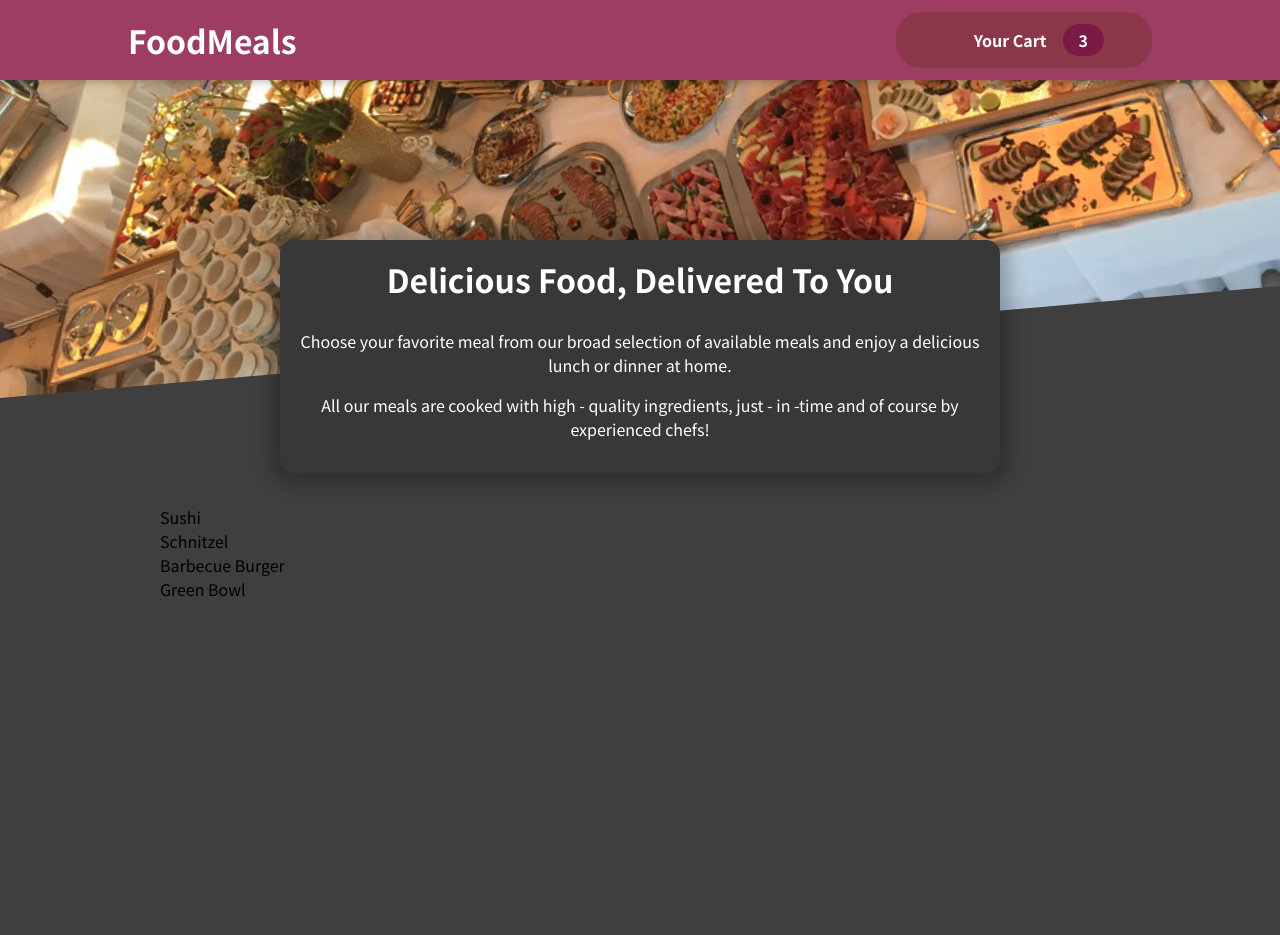
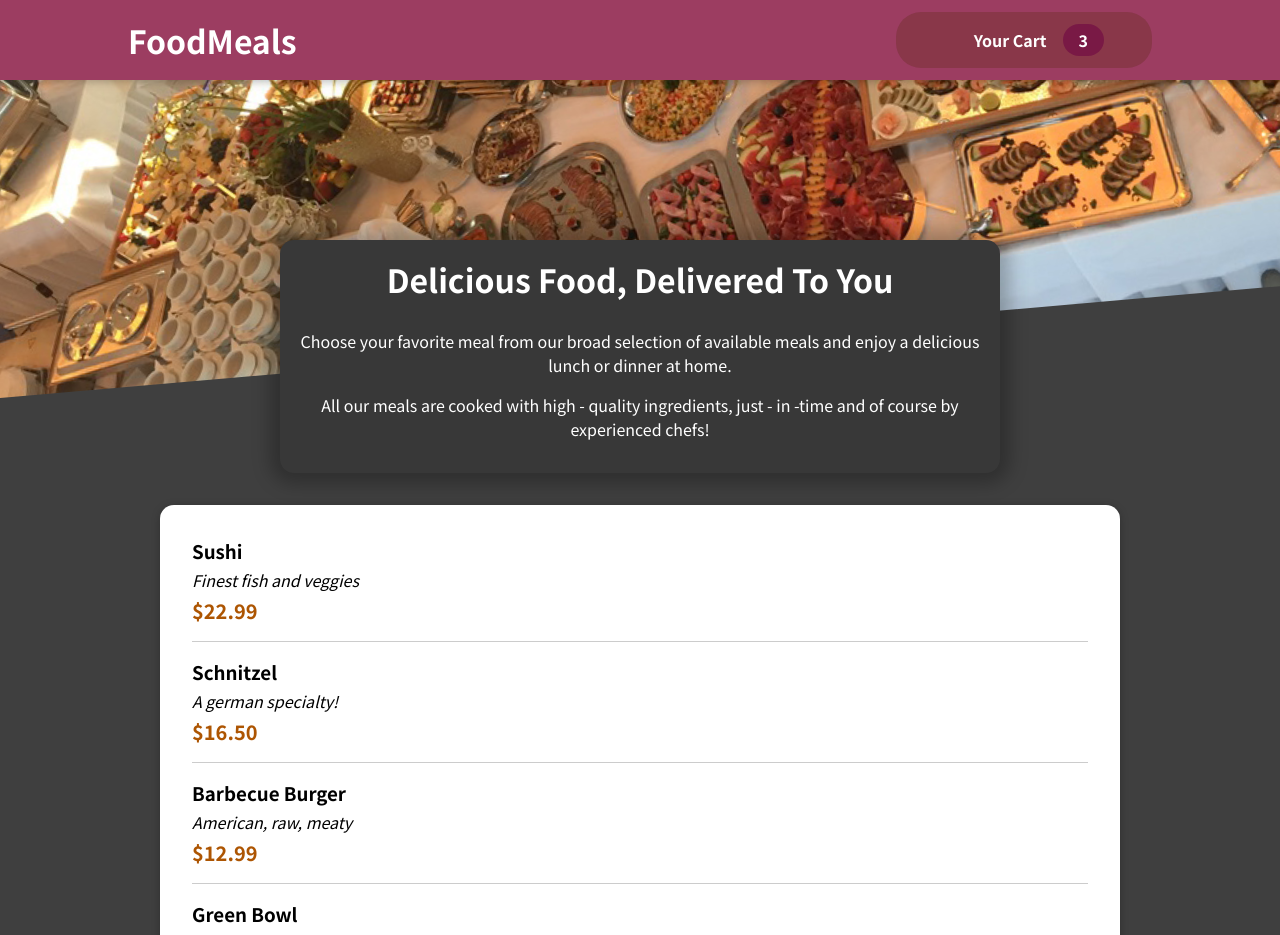
Before and after one commit to asmaaadel0/Food-Order, a React (Create React App) app: page / in a window 1280 px wide. Shown: the top 935 px of the page. Before the commit the page ends 800 px from the top, so only its background shows below. Built offline with nearby package versions, Linux system fonts and the light colour scheme; some icons are missing.

Commit message:
update available meals

```diff
--- a/src/components/Meals/AvailableMeals.js
+++ b/src/components/Meals/AvailableMeals.js
@@ -1,3 +1,6 @@
+import Card from "../UI/Card";
+import MealItem from "./MealItem/MealItem";
+
 import classes from "./AvailableMeals.module.css";
 
 const DUMMY_MEALS = [
@@ -28,10 +31,19 @@
 ];
 
 const AvailableMeals = () => {
-  const mealsList = DUMMY_MEALS.map((meal) => <li> {meal.name} </li>);
+  const mealsList = DUMMY_MEALS.map((meal) => (
+    <MealItem
+      key={meal.id}
+      name={meal.name}
+      description={meal.description}
+      price={meal.price}
+    />
+  ));
   return (
     <section className={classes.meals}>
-      <ul> {mealsList} </ul>{" "}
+      <Card>
+        <ul> {mealsList} </ul>{" "}
+      </Card>{" "}
     </section>
   );
 };
--- /dev/null
+++ b/src/components/Meals/MealItem/MealItem.js
@@ -0,0 +1,17 @@
+import classes from "./MealItem.module.css";
+
+const MealItem = (props) => {
+  const price = `$${props.price.toFixed(2)}`;
+  return (
+    <li className={classes.meal}>
+      <div>
+        <h3> {props.name} </h3>{" "}
+        <div className={classes.description}> {props.description} </div>{" "}
+        <div className={classes.price}> {price} </div>{" "}
+      </div>{" "}
+      <div> </div>{" "}
+    </li>
+  );
+};
+
+export default MealItem;
--- /dev/null
+++ b/src/components/Meals/MealItem/MealItem.module.css
@@ -0,0 +1,22 @@
+.meal {
+  display: flex;
+  justify-content: space-between;
+  margin: 1rem;
+  padding-bottom: 1rem;
+  border-bottom: 1px solid #ccc;
+}
+
+.meal h3 {
+  margin: 0 0 0.25rem 0;
+}
+
+.description {
+  font-style: italic;
+}
+
+.price {
+  margin-top: 0.25rem;
+  font-weight: bold;
+  color: #ad5502;
+  font-size: 1.25rem;
+}
--- /dev/null
+++ b/src/components/UI/Card.js
@@ -0,0 +1,7 @@
+import classes from "./Card.module.css";
+
+const Card = (props) => {
+  return <div className={classes.card}> {props.children} </div>;
+};
+
+export default Card;
--- /dev/null
+++ b/src/components/UI/Card.module.css
@@ -0,0 +1,6 @@
+.card {
+  padding: 1rem;
+  box-shadow: 0 2px 8px rgba(0, 0, 0, 0.25);
+  border-radius: 14px;
+  background-color: white;
+}
```
Also changed, not shown: src/components/Meals/MealItem/MealItemForm.js (added).
